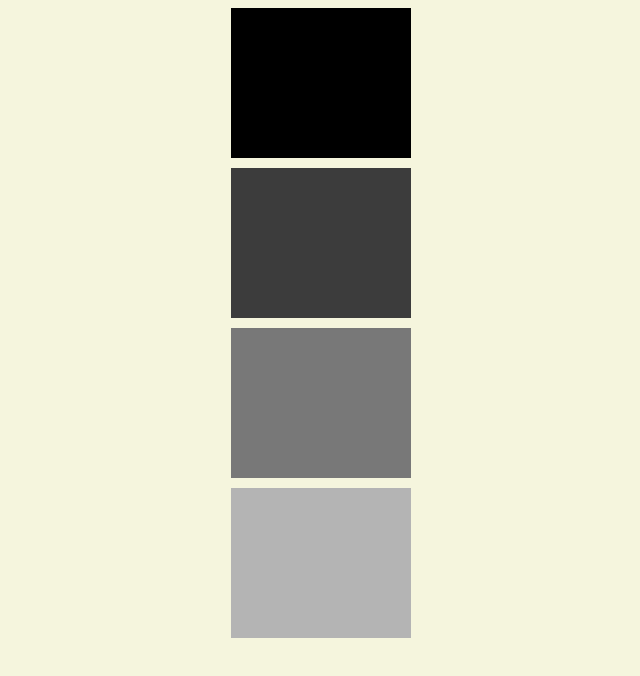
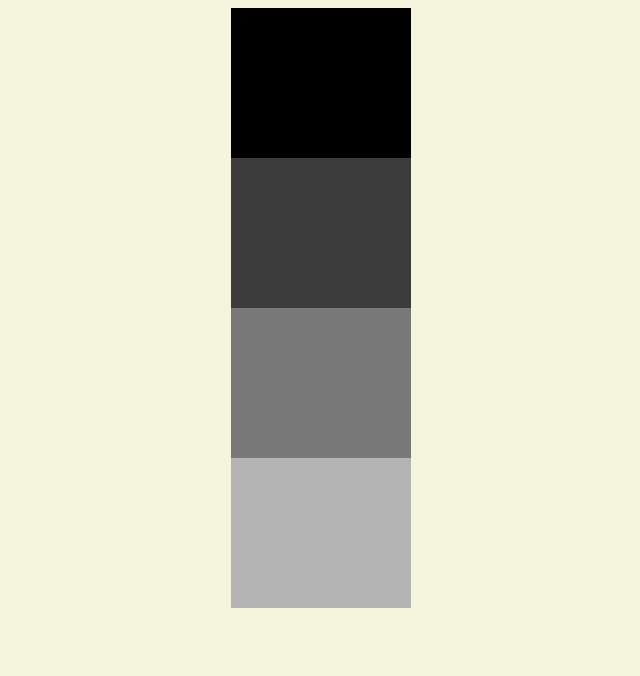
Before and after one commit to jozef4111/css-kwadraty-przezroczyste, a plain HTML site: page index.html in a window 1280 px wide. Shown: the whole page, without its empty margins (319-959 px from the left). Drawn offline with Linux system fonts and the light colour scheme.

Commit message:
uproszczona struktura

```diff
--- a/index.html
+++ b/index.html
@@ -8,17 +8,9 @@
     <title>Document</title>
 </head>
 <body>
-    <div class="top">
-        <div id="square1"></div>
-    </div>
-    <div class="top">
-        <div id="square2"></div>
-    </div>
-    <div class="top">
-        <div id="square3"></div>
-    </div>
-    <div class="top">
-        <div id="square4"></div>
-    </div>
+    <div id="square1"></div>
+    <div id="square2"></div>
+    <div id="square3"></div>
+    <div id="square4"></div>
 </body>
 </html>
```
